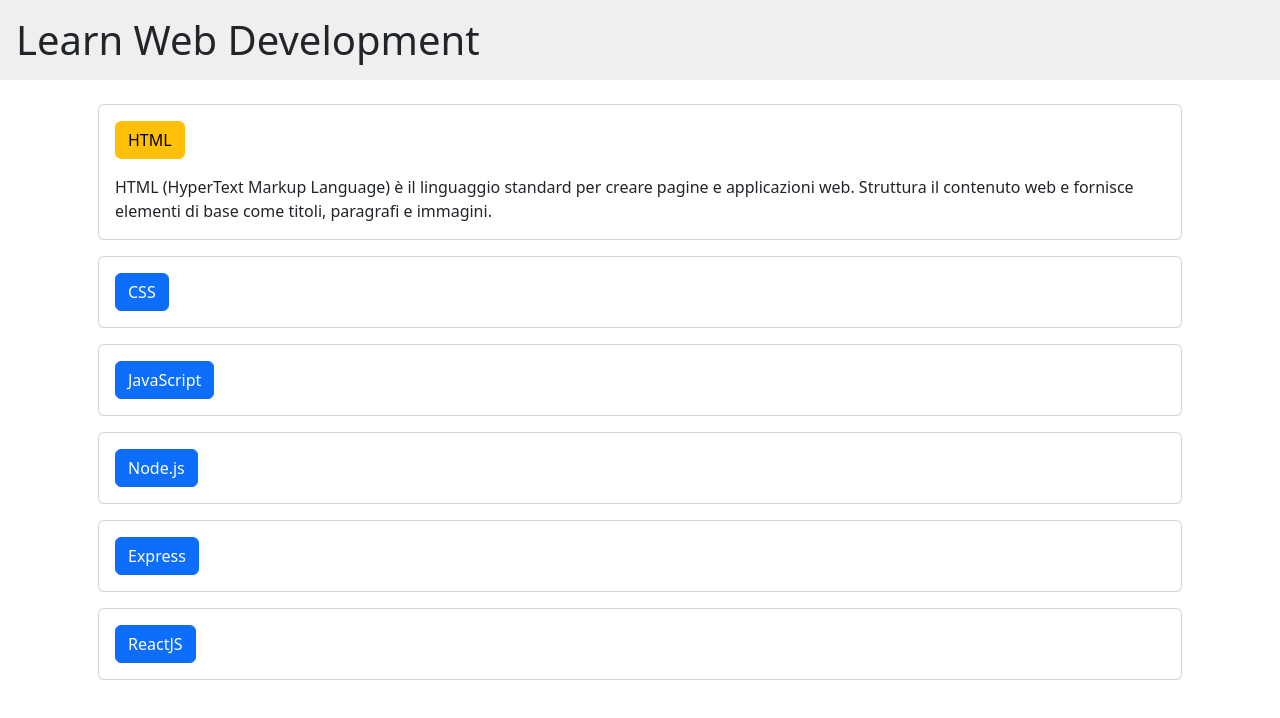
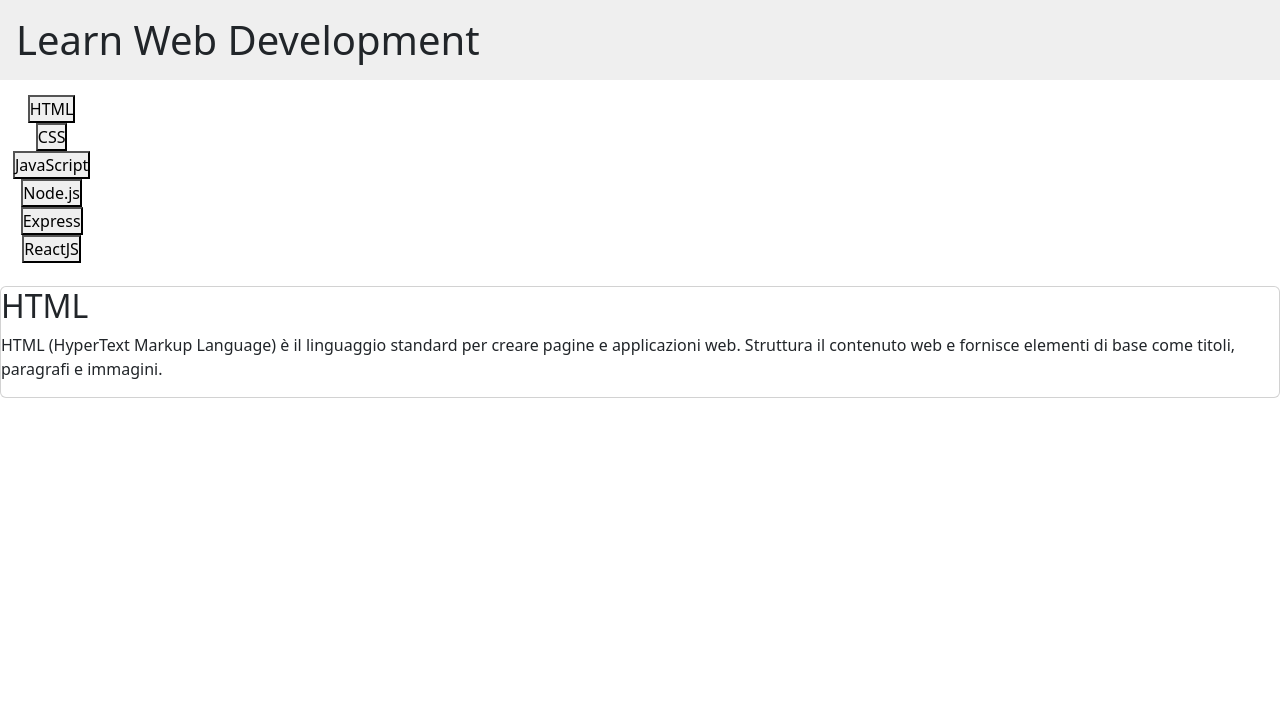
Before and after one commit to BelliaNino/react-use-state, a React (Vite) app: page / in a window 1280 px wide. Both pictures are taken after a click on the button "HTML". Shown: the top 718 px of the page. Built offline with nearby package versions, Linux system fonts and the light colour scheme.

Commit message:
add bonus single card

```diff
--- a/src/components/AppCard.jsx
+++ b/src/components/AppCard.jsx
@@ -1,4 +1,4 @@
-import Card from "./Card"
+{/* import Card from "./Card"
 
 export default function AppCard({ languages }) {
 
@@ -22,4 +22,63 @@
             </div>
         </>
     );
+}*/}
+
+import { useState } from "react";
+
+export default function AppCard({ languages }) {
+
+    const [open, setOpen] = useState(null);
+
+    function toggleAccordion(id) {
+
+        if (open === id) {
+            setOpen(null);
+        } else {
+            setOpen(id);
+        }
+    }
+
+    const activated = languages.find(item => item.id === open);
+
+    let cardContain = null
+
+    if (activated) {
+        cardContain = (
+            <>
+                <h2>{activated.title}</h2>
+                <p>{activated.description}</p>
+            </>
+        );
+    } else {
+        cardContain = <p>Nessun linguaggio selezionato...</p>;
+    }
+
+    return (
+        <>
+            <h1>Learn Web Development</h1>
+
+            <div className="btn-list">
+
+                <div className="btn">
+
+                    {languages.map(item => (
+
+                        <div className="btn-item" key={item.id}>
+                            <button onClick={() => toggleAccordion(item.id)}>
+                                {item.title}
+                            </button>
+                        </div>
+
+                    ))}
+
+                </div>
+
+                <div className="card mt-3">
+                    {cardContain}
+                </div>
+
+            </div>
+        </>
+    );
 }
--- a/src/components/Card.jsx
+++ b/src/components/Card.jsx
@@ -1,4 +1,4 @@
-import { useState } from "react";
+{/*import { useState } from "react";
 
 export default function Card({ title, description }) {
 
@@ -28,4 +28,4 @@
 
         </div>
     );
-}
+} */}
```
Also changed, not shown: src/index.css (line endings or trailing spaces).
